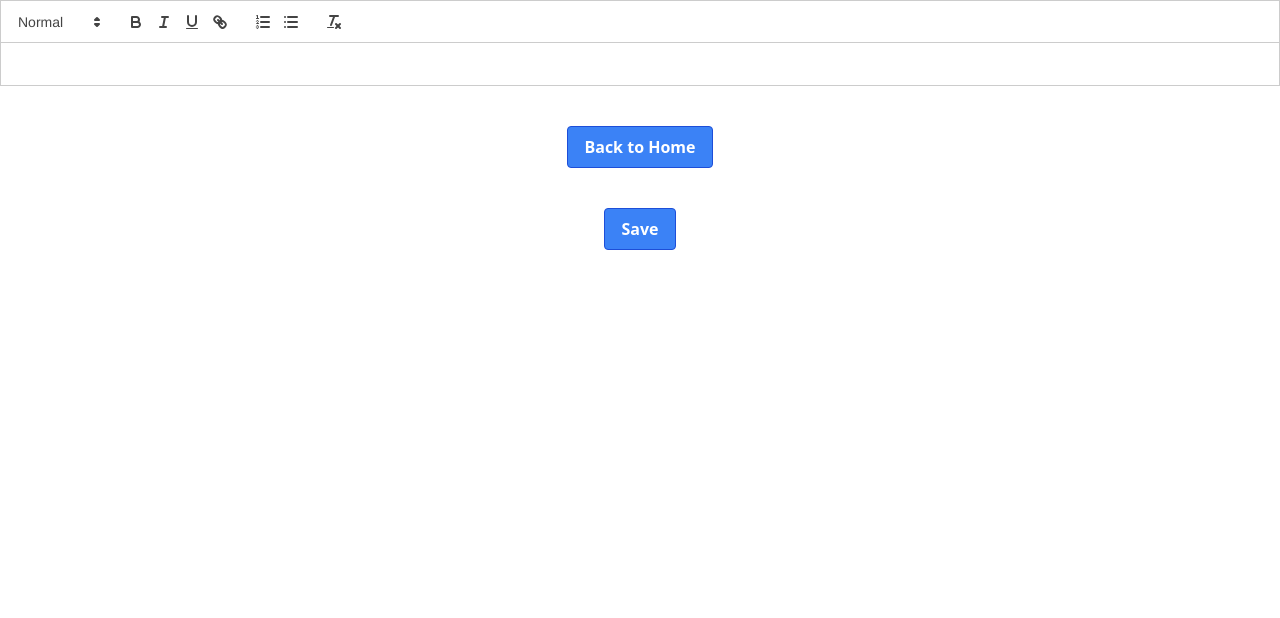
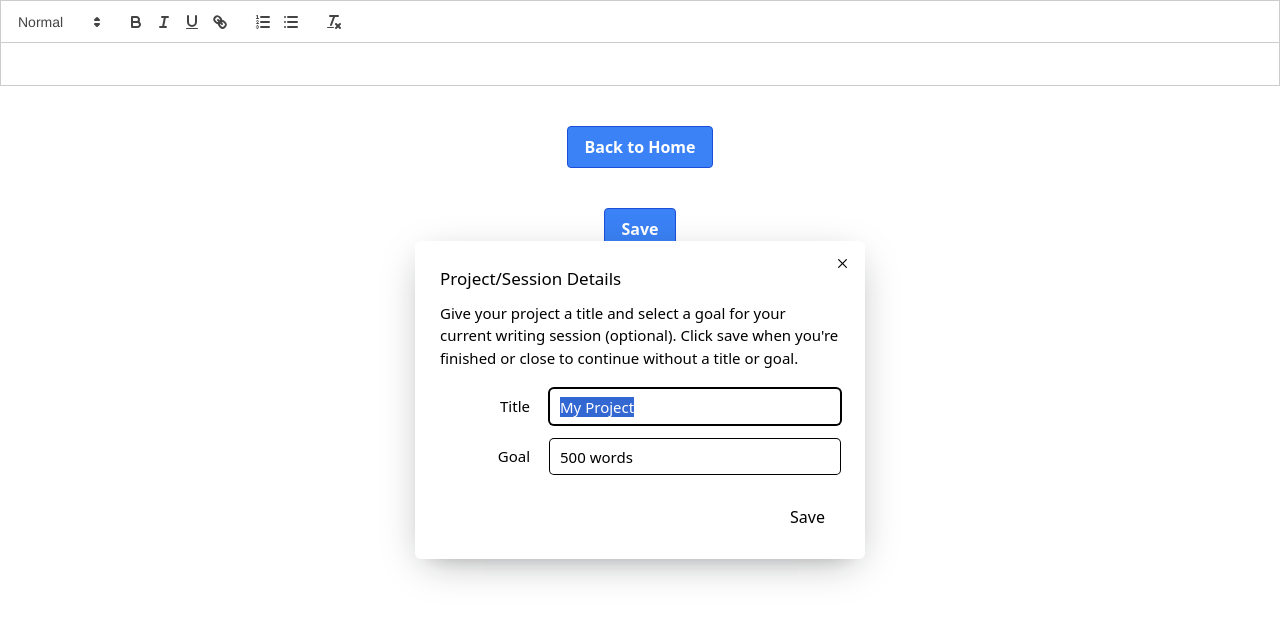
Before and after one commit to parrottjrs/think-write, a React (Vite) app: page /think-write/edit/01d5cabc-e0c5-42da-853d-7f167b16db36 in a window 1280 px wide. Shown: the top 618 px of the page. Built offline with nearby package versions, Linux system fonts and the light colour scheme.

Commit message:
start dialog component
began implementation of dialog component for title and session goal (ie. timer or word count)

```diff
--- a/package.json
+++ b/package.json
@@ -13,6 +13,7 @@
   "dependencies": {
     "@radix-ui/colors": "^1.0.0",
     "@radix-ui/react-collapsible": "^1.0.3",
+    "@radix-ui/react-dialog": "^1.0.4",
     "@radix-ui/react-icons": "^1.3.0",
     "@radix-ui/react-popover": "1.0.6",
     "autoprefixer": "^10.4.14",
--- a/src/components/SessionList.tsx
+++ b/src/components/SessionList.tsx
@@ -4,6 +4,8 @@
 import EditButton from "./EditButton";
 import ReactQuill from "react-quill";
 import { formatDate, lockCheck, saveProject } from "../utils/utils";
+
+
 
 function SessionListItem({ session, id, hot, sessions }) {
   const { cold, sessionId, unlockDate } = session;
@@ -60,7 +62,7 @@
   }
   return (
     <Collapsible.Root
-      className="w-[100%] self-center"
+      className="w-[80%] self-center"
       open={open}
       onOpenChange={setOpen}
     >
--- a/src/pages/Editor.tsx
+++ b/src/pages/Editor.tsx
@@ -7,12 +7,77 @@
 import HomeButton from "../components/HomeButton";
 import { createProject, formatDate, saveProject } from "../utils/utils";
 import SessionList from "../components/SessionList";
+import * as Dialog from "@radix-ui/react-dialog";
+import { Cross2Icon } from "@radix-ui/react-icons";
+
+const SessionDialog = () => (
+  <Dialog.Root defaultOpen>
+    <Dialog.Portal>
+      <Dialog.Overlay className="bg-blackA9 data-[state=open]:animate-overlayShow fixed inset-0" />
+      <Dialog.Content className="data-[state=open]:animate-contentShow fixed top-[50%] left-[50%] max-h-[85vh] w-[90vw] max-w-[450px] translate-x-[-50%] translate-y-[-50%] rounded-[6px] bg-white p-[25px] shadow-[hsl(206_22%_7%_/_35%)_0px_10px_38px_-10px,_hsl(206_22%_7%_/_20%)_0px_10px_20px_-15px] focus:outline-none">
+        <Dialog.Title className="text-mauve12 m-0 text-[17px] font-medium">
+          Project/Session Details
+        </Dialog.Title>
+        <Dialog.Description className="text-mauve11 mt-[10px] mb-5 text-[15px] leading-normal">
+          Give your project a title and select a goal for your current writing
+          session (optional). Click save when you're finished or close to
+          continue without a title or goal.
+        </Dialog.Description>
+        <fieldset className="mb-[15px] flex items-center gap-5">
+          <label
+            className="text-violet11 w-[90px] text-right text-[15px]"
+            htmlFor="sessionTitle"
+          >
+            Title
+          </label>
+          <input
+            className="text-violet11 shadow-violet7 focus:shadow-violet8 inline-flex h-[35px] w-full flex-1 items-center justify-center rounded-[4px] px-[10px] text-[15px] leading-none shadow-[0_0_0_1px] outline-none focus:shadow-[0_0_0_2px]"
+            id="sessionTitle"
+            defaultValue="My Project"
+          />
+        </fieldset>
+        <fieldset className="mb-[15px] flex items-center gap-5">
+          <label
+            className="text-violet11 w-[90px] text-right text-[15px]"
+            htmlFor="sessionGoal"
+          >
+            Goal
+          </label>
+          <input
+            className="text-violet11 shadow-violet7 focus:shadow-violet8 inline-flex h-[35px] w-full flex-1 items-center justify-center rounded-[4px] px-[10px] text-[15px] leading-none shadow-[0_0_0_1px] outline-none focus:shadow-[0_0_0_2px]"
+            id="sessionGoal"
+            defaultValue="500 words"
+            onChange={() => console.log("change")}
+          />
+        </fieldset>
+        <div className="mt-[25px] flex justify-end">
+          <Dialog.Close asChild>
+            <button
+              className="bg-green4 text-green11 hover:bg-green5 focus:shadow-green7 inline-flex h-[35px] items-center justify-center rounded-[4px] px-[15px] font-medium leading-none focus:shadow-[0_0_0_2px] focus:outline-none"
+              onClick={() => console.log("saved")}
+            >
+              Save
+            </button>
+          </Dialog.Close>
+        </div>
+        <Dialog.Close asChild>
+          <button
+            className="text-violet11 hover:bg-violet4 focus:shadow-violet7 absolute top-[10px] right-[10px] inline-flex h-[25px] w-[25px] appearance-none items-center justify-center rounded-full focus:shadow-[0_0_0_2px] focus:outline-none"
+            aria-label="Close"
+          >
+            <Cross2Icon />
+          </button>
+        </Dialog.Close>
+      </Dialog.Content>
+    </Dialog.Portal>
+  </Dialog.Root>
+);
 
 export default function Editor() {
   const params = useParams();
   const id = params.id;
 
-  let { sessions, hot = "" } = createProject(id);
+  let { sessions, hot = "", title = "" } = createProject(id);
 
   const [text, setText] = useState(hot);
 
@@ -32,6 +97,7 @@
   return (
     <div>
       <div className="w-75% flex flex-col">
+        <SessionDialog />
         <SessionList id={id} sessions={sessions} hot={hot} />
         <ReactQuill theme="snow" value={text} onChange={handleChange} />
         <HomeButton />
```
Also changed, not shown: 1 other file (tests, documents, lock files or other folders).
